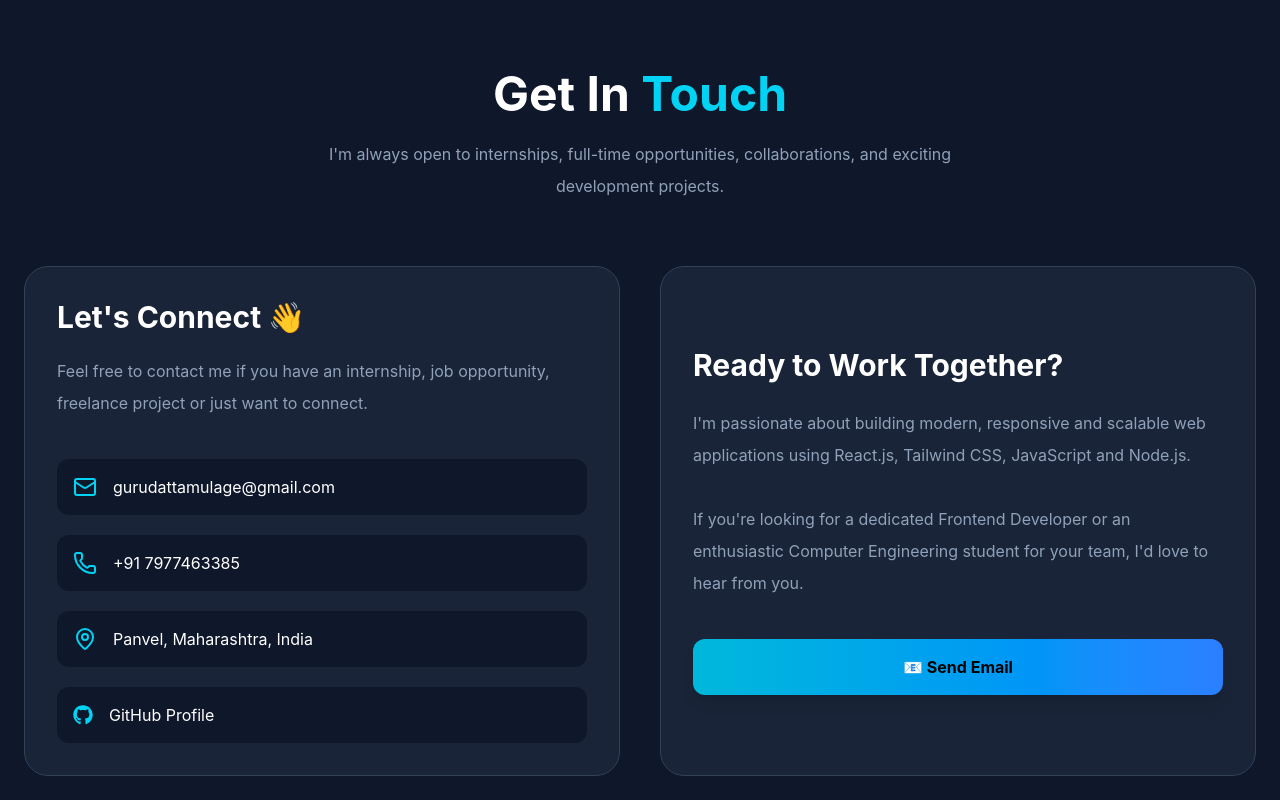
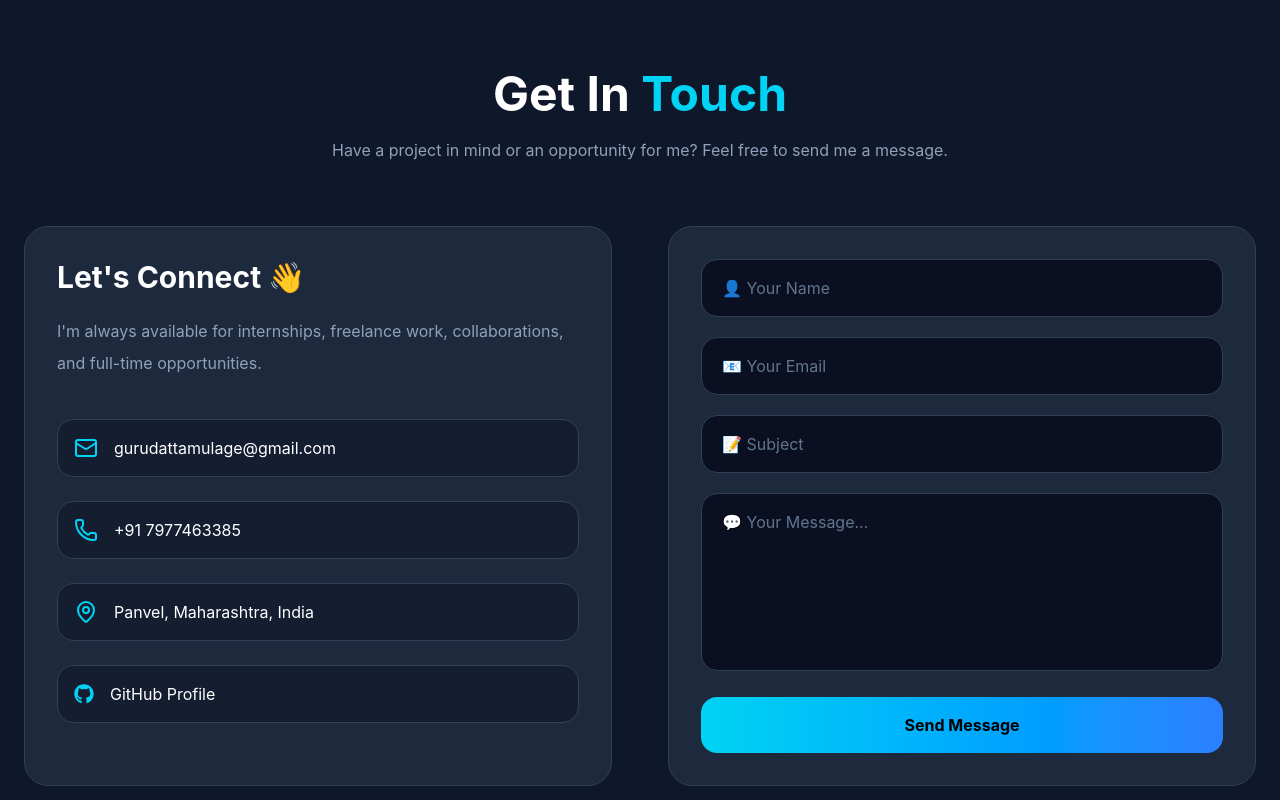
Before and after one commit to Gurudatta2212/portfolio, a React (Vite) app: page / in a window 1280 px wide. Shown: the part 6660-7460 px from the top of the page. Built offline with nearby package versions, Linux system fonts and the light colour scheme.

Commit message:
Email Sent Success

```diff
--- a/package.json
+++ b/package.json
@@ -10,6 +10,7 @@
     "preview": "vite preview"
   },
   "dependencies": {
+    "@emailjs/browser": "^4.4.1",
     "@tailwindcss/vite": "^4.3.1",
     "framer-motion": "^12.42.0",
     "lucide-react": "^1.21.0",
--- a/src/components/sections/Contact.jsx
+++ b/src/components/sections/Contact.jsx
@@ -1,19 +1,74 @@
+import { useState } from "react";
 import { motion } from "framer-motion";
 import { Mail, Phone, MapPin } from "lucide-react";
 import { FaGithub } from "react-icons/fa";
+import emailjs from "@emailjs/browser";
 import portfolio from "../../data/portfolio";
 
 function Contact() {
   const { contact } = portfolio;
 
+  const [form, setForm] = useState({
+    name: "",
+    email: "",
+    subject: "",
+    message: "",
+  });
+
+  const [loading, setLoading] = useState(false);
+
+  const handleChange = (e) => {
+    setForm({
+      ...form,
+      [e.target.name]: e.target.value,
+    });
+  };
+
+  const sendEmail = (e) => {
+    e.preventDefault();
+
+      console.log("EMAILJS BUTTON CLICKED");
+
+    setLoading(true);
+
+    emailjs
+      .send(
+        "service_8ftjwzj",
+        "template_zqgqebc",
+        {
+          name: form.name,
+          email: form.email,
+          title: form.subject,
+          message: form.message,
+        },
+        "VymiXAX1RF3CNDsR2"
+      )
+      .then(() => {
+        alert("✅ Thank you! Your message has been sent successfully.");
+
+        setForm({
+          name: "",
+          email: "",
+          subject: "",
+          message: "",
+        });
+
+        setLoading(false);
+      })
+      .catch((error) => {
+  console.error(error);
+
+  alert("❌ Failed to send message.");
+
+  setLoading(false);
+});
+
+};
+
 return (
-    <section
-      id="contact"
-      className="py-24 bg-slate-900 text-white"
-    >
-      <div className="max-w-7xl mx-auto px-6">
+    <section id="contact" className="py-24 bg-slate-900 text-white">
+      <div className="max-w-[1400px] mx-auto px-6">
 
-        {/* Heading */}
         <motion.div
           initial={{ opacity: 0, y: 40 }}
           whileInView={{ opacity: 1, y: 0 }}
@@ -24,94 +79,114 @@ function Contact() {
             Get In <span className="text-cyan-400">Touch</span>
           </h2>
 
-          <p className="mt-5 text-slate-400 max-w-2xl mx-auto leading-8">
-            I'm always open to internships, full-time opportunities,
-            collaborations, and exciting development projects.
+          <p className="text-slate-400 mt-5 max-w-2xl mx-auto">
+            Have a project in mind or an opportunity for me?
+            Feel free to send me a message.
           </p>
         </motion.div>
 
-        <div className="grid lg:grid-cols-2 gap-10 mt-16">
+        <div className="grid lg:grid-cols-2 gap-14 mt-16 items-stretch">
 
-          {/* Contact Information */}
+          {/* Left */}
           <motion.div
-            whileHover={{ y: -6 }}
-            className="bg-slate-800/80 backdrop-blur-md rounded-3xl border border-slate-700 hover:border-cyan-400 transition-all duration-300 p-8"
+            whileHover={{ y: -5 }}
+            className="bg-slate-800 rounded-3xl border border-slate-700 p-8"
           >
             <h3 className="text-3xl font-bold">
               Let's Connect 👋
             </h3>
 
             <p className="text-slate-400 mt-5 leading-8">
-              Feel free to contact me if you have an internship,
-              job opportunity, freelance project or just want to connect.
+              I'm always available for internships, freelance work,
+              collaborations, and full-time opportunities.
             </p>
 
-            <div className="mt-10 space-y-5">
+            <div className="mt-10 space-y-6">
 
-              <a
-                href={`mailto:${contact.email}`}
-                className="flex items-center gap-4 p-4 rounded-xl bg-slate-900 hover:bg-cyan-500 hover:text-black transition"
-              >
+              <div className="flex items-center gap-4 bg-slate-900/60 border border-slate-700 rounded-2xl p-4 hover:border-cyan-400 transition">
                 <Mail className="text-cyan-400" />
                 <span>{contact.email}</span>
-              </a>
+              </div>
 
-              <a
-                href={`tel:${contact.phone}`}
-                className="flex items-center gap-4 p-4 rounded-xl bg-slate-900 hover:bg-cyan-500 hover:text-black transition"
-              >
+              <div className="flex items-center gap-4 bg-slate-900/60 border border-slate-700 rounded-2xl p-4 hover:border-cyan-400 transition">
                 <Phone className="text-cyan-400" />
                 <span>{contact.phone}</span>
-              </a>
+              </div>
 
-              <div className="flex items-center gap-4 p-4 rounded-xl bg-slate-900">
+              <div className="flex items-center gap-4 bg-slate-900/60 border border-slate-700 rounded-2xl p-4 hover:border-cyan-400 transition">
                 <MapPin className="text-cyan-400" />
                 <span>{contact.location}</span>
               </div>
 
+              <div className="flex items-center gap-4 bg-slate-900/60 border border-slate-700 rounded-2xl p-4 hover:border-cyan-400 transition">
+                <FaGithub className="text-cyan-400 text-xl" />
                 <a
                   href={contact.github}
                   target="_blank"
                   rel="noreferrer"
-                className="flex items-center gap-4 p-4 rounded-xl bg-slate-900 hover:bg-cyan-500 hover:text-black transition"
+                  className="hover:text-cyan-400"
                 >
-                <FaGithub className="text-xl text-cyan-400" />
-                <span>GitHub Profile</span>
+                  GitHub Profile
                 </a>
+              </div>
 
             </div>
           </motion.div>
 
-          {/* Right Side */}
-          <motion.div
-            whileHover={{ y: -6 }}
-            className="bg-slate-800/80 backdrop-blur-md rounded-3xl border border-slate-700 hover:border-cyan-400 transition-all duration-300 p-8 flex flex-col justify-center"
+          {/* Right */}
+          <motion.form
+            onSubmit={sendEmail}
+            whileHover={{ y: -5 }}
+            className="bg-slate-800 rounded-3xl border border-slate-700 p-8 space-y-5"
           >
-            <h3 className="text-3xl font-bold">
-              Ready to Work Together?
-            </h3>
+            <input
+              type="text"
+              name="name"
+              placeholder="👤 Your Name"
+              value={form.name}
+              onChange={handleChange}
+              required
+              className="w-full bg-slate-950/70 border border-slate-700 rounded-2xl px-5 py-4 text-white placeholder:text-slate-500 focus:outline-none focus:border-cyan-400 focus:ring-2 focus:ring-cyan-400/20 transition-all duration-300"
+            />
 
-            <p className="text-slate-400 mt-6 leading-8">
-              I'm passionate about building modern, responsive and
-              scalable web applications using React.js, Tailwind CSS,
-              JavaScript and Node.js.
+            <input
+              type="email"
+              name="email"
+              placeholder="📧 Your Email"
+              value={form.email}
+              onChange={handleChange}
+              required
+              className="w-full bg-slate-950/70 border border-slate-700 rounded-2xl px-5 py-4 text-white placeholder:text-slate-500 focus:outline-none focus:border-cyan-400 focus:ring-2 focus:ring-cyan-400/20 transition-all duration-300"
+            />
 
-              <br />
-              <br />
+            <input
+              type="text"
+              name="subject"
+              placeholder="📝 Subject"
+              value={form.subject}
+              onChange={handleChange}
+              required
+              className="w-full bg-slate-950/70 border border-slate-700 rounded-2xl px-5 py-4 text-white placeholder:text-slate-500 focus:outline-none focus:border-cyan-400 focus:ring-2 focus:ring-cyan-400/20 transition-all duration-300"
+            />
 
-              If you're looking for a dedicated Frontend Developer or
-              an enthusiastic Computer Engineering student for your team,
-              I'd love to hear from you.
-            </p>
+            <textarea
+              rows="6"
+              name="message"
+              placeholder="💬 Your Message..."
+              value={form.message}
+              onChange={handleChange}
+              required
+              className="w-full bg-slate-950/70 border border-slate-700 rounded-2xl px-5 py-4 text-white placeholder:text-slate-500 resize-none focus:outline-none focus:border-cyan-400 focus:ring-2 focus:ring-cyan-400/20 transition-all duration-300"
+            />
 
-            <a
-              href={`mailto:${contact.email}`}
-              className="mt-10 inline-flex justify-center items-center bg-gradient-to-r from-cyan-500 to-blue-500 hover:scale-105 transition duration-300 text-black font-bold px-8 py-4 rounded-xl shadow-lg"
+            <button
+              type="submit"
+              disabled={loading}
+              className="w-full py-4 rounded-2xl font-bold text-black bg-gradient-to-r from-cyan-400 to-blue-500 hover:scale-[1.02] hover:shadow-[0_0_30px_rgba(34,211,238,0.35)] transition-all duration-300"
             >
-              📧 Send Email
-            </a>
-
-          </motion.div>
+              {loading ? "Sending..." : "Send Message"}
+            </button>
+          </motion.form>
 
         </div>
 
```
Also changed, not shown: 1 other file (tests, documents, lock files or other folders). Lines whose indentation alone changed are shown as unchanged.
